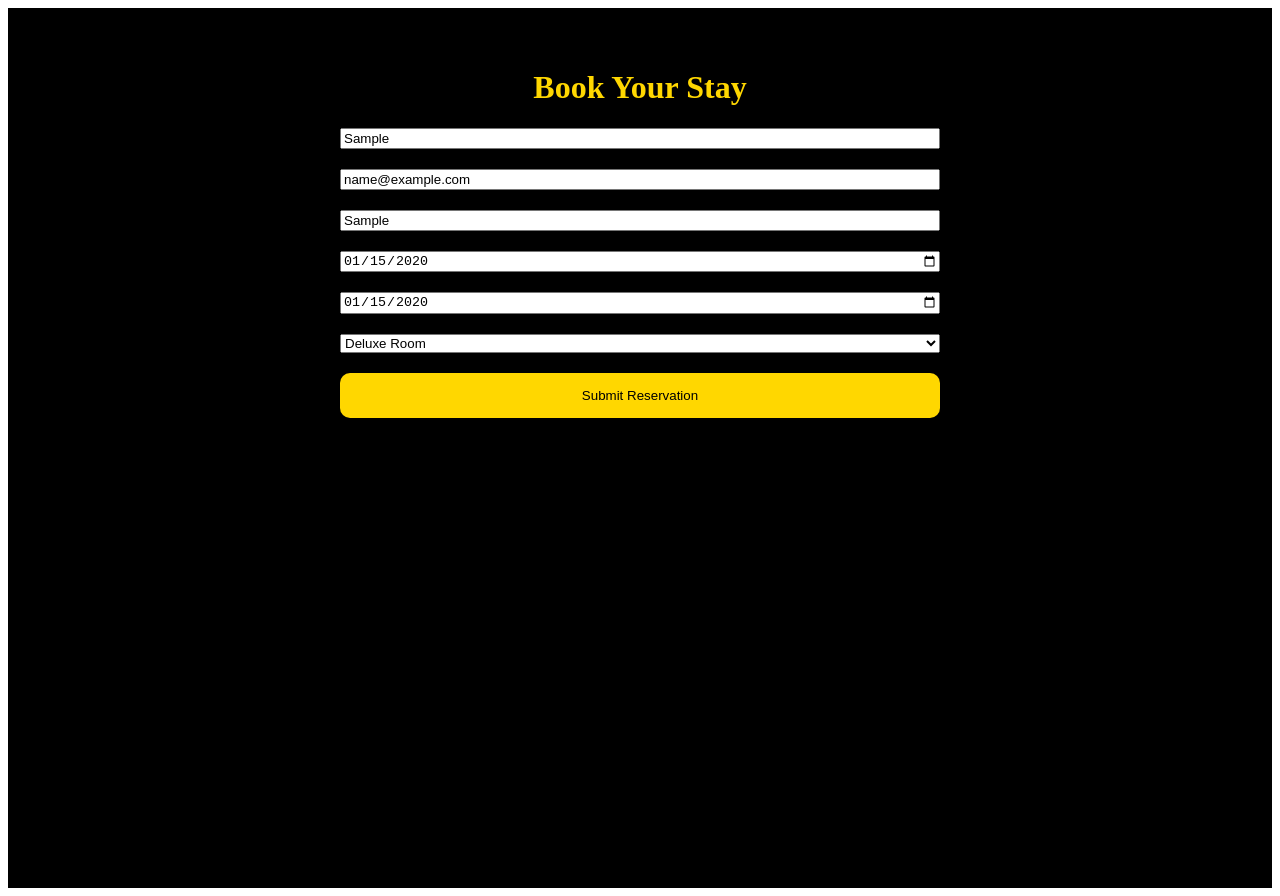
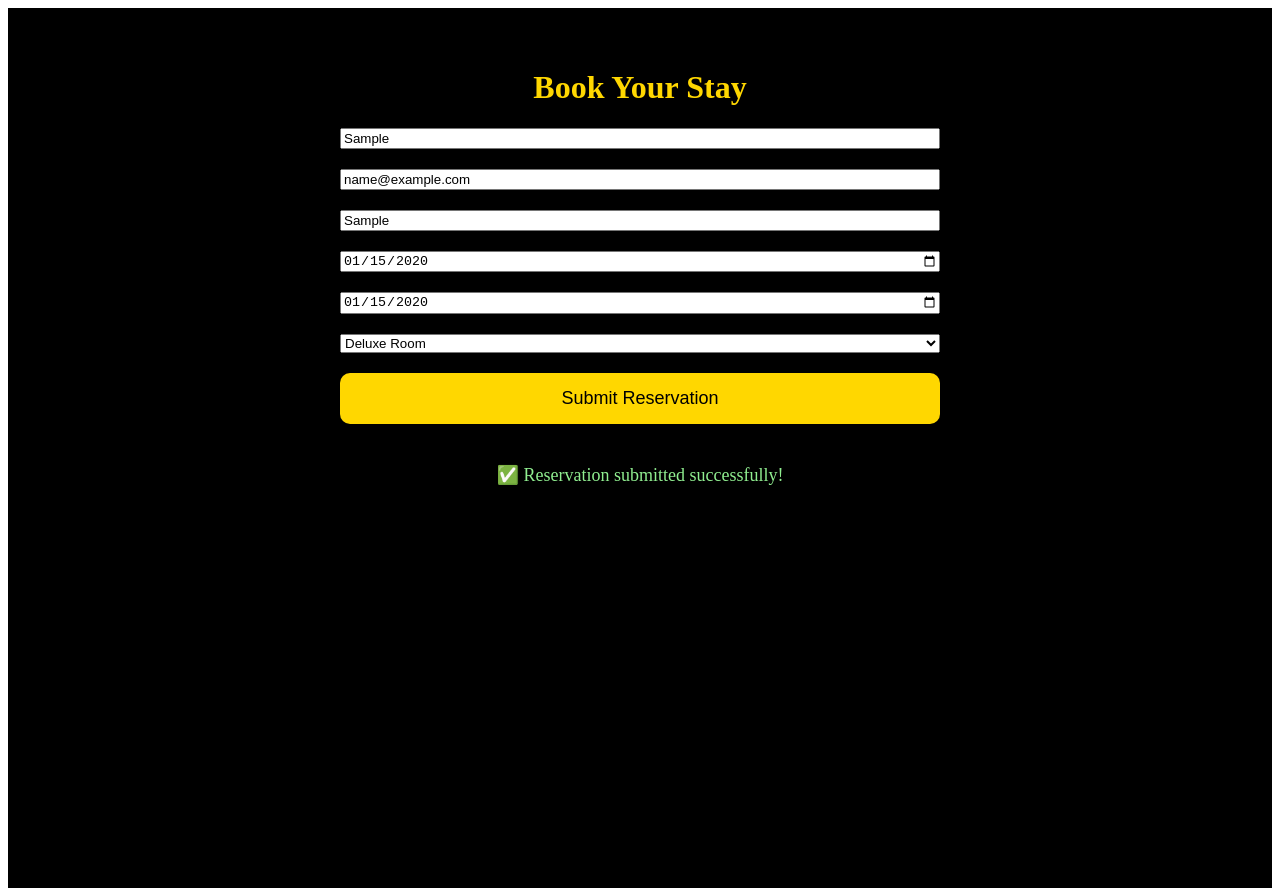
Before and after one commit to mbindaalphachia9-del/OHAU-HOTEL-RESORT, a Next.js app: page /book in a window 1280 px wide. Both pictures are taken after typing "Sample", "name@example.com", "Sample", "2020-01-15", "2020-01-15" into the empty fields and a click on the button "Submit Reservation". Built offline with nearby package versions, Linux system fonts and the light colour scheme.

Commit message:
Update page.tsx

```diff
--- a/app/book/page.tsx
+++ b/app/book/page.tsx
@@ -1,6 +1,14 @@
 "use client";
 
+import { useState } from "react";
+
 export default function BookPage() {
+  const [submitted, setSubmitted] = useState(false);
+
+  function submitReservation() {
+    setSubmitted(true);
+  }
+
   return (
     <main
       style={{
@@ -25,9 +33,13 @@ export default function BookPage() {
         }}
       >
         <input placeholder="Full Name" />
+
         <input placeholder="Email Address" />
+
         <input placeholder="Phone Number" />
+
         <input type="date" />
+
         <input type="date" />
 
         <select>
@@ -37,6 +49,7 @@ export default function BookPage() {
         </select>
 
         <button
+          onClick={submitReservation}
           style={{
             backgroundColor: "gold",
             color: "black",
@@ -44,10 +57,24 @@ export default function BookPage() {
             border: "none",
             borderRadius: "10px",
             cursor: "pointer",
+            fontSize: "18px",
           }}
         >
           Submit Reservation
         </button>
+
+        {submitted && (
+          <div
+            style={{
+              marginTop: "20px",
+              color: "lightgreen",
+              textAlign: "center",
+              fontSize: "18px",
+            }}
+          >
+            ✅ Reservation submitted successfully!
+          </div>
+        )}
       </div>
     </main>
   );
```
